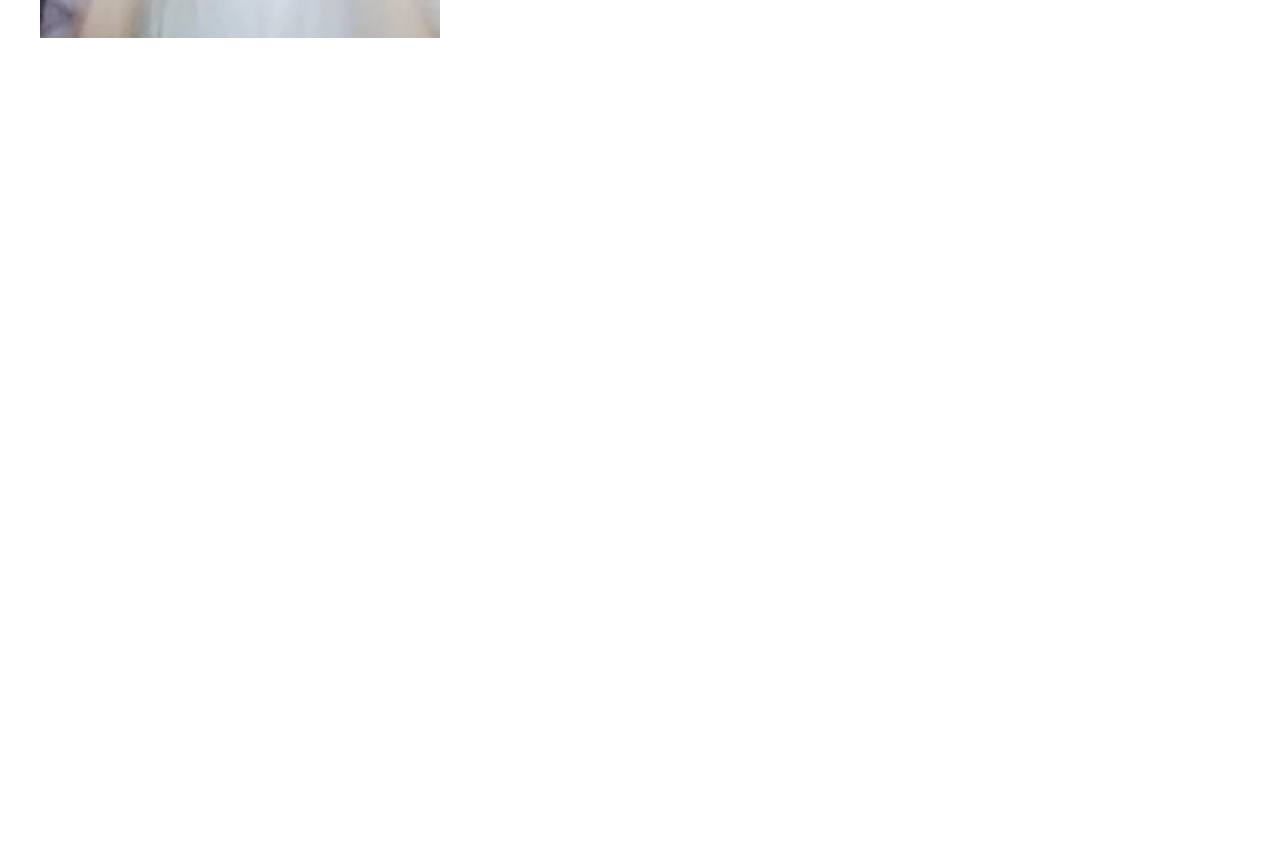
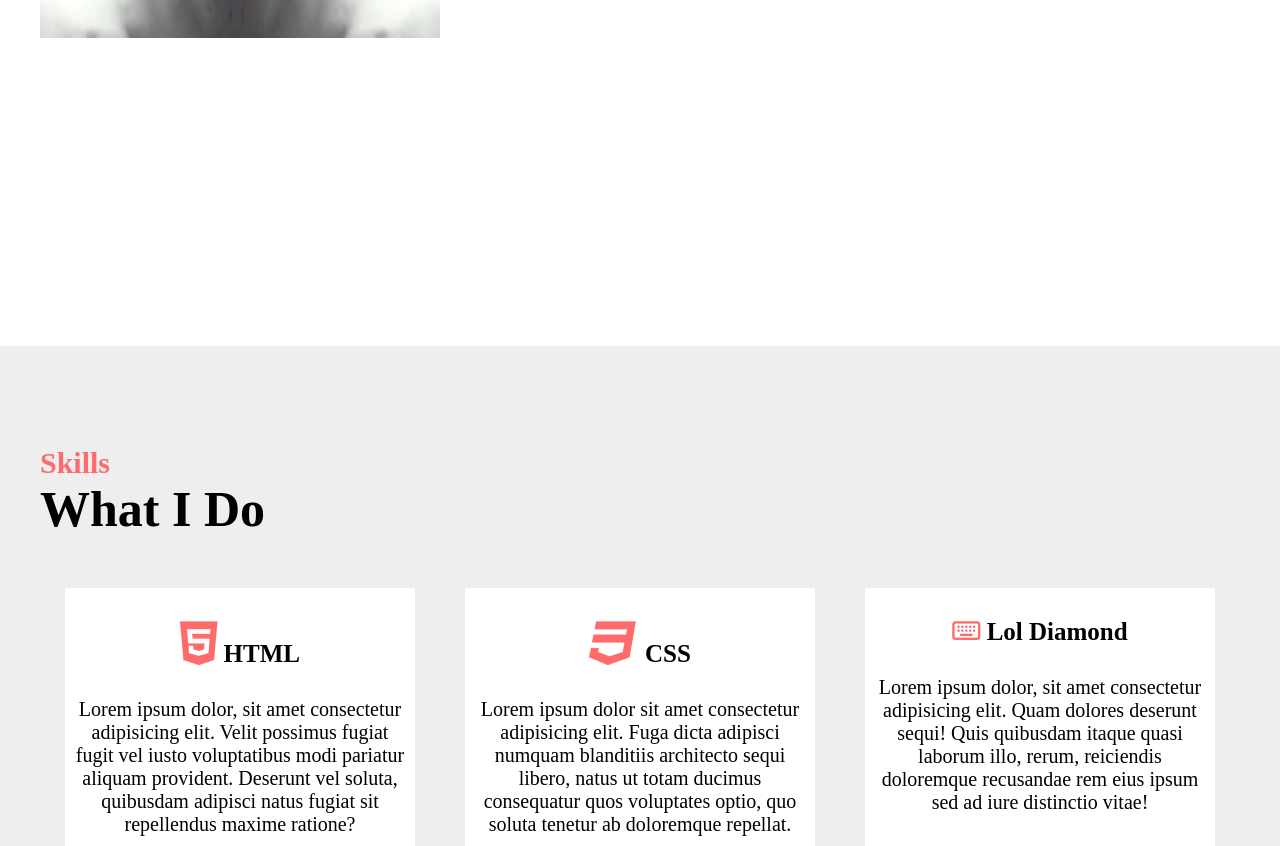
Before and after one commit to Kiwisae0/swjb, a plain HTML site: page index.html in a window 1280 px wide. Shown: the part 1954-2800 px from the top of the page. Before the commit the page ends 2200 px from the top, so only its background shows below. Drawn offline with Linux system fonts and the light colour scheme.

Commit message:
Add files via upload

```diff
--- a/index.html
+++ b/index.html
@@ -6,7 +6,9 @@
     <meta name="viewport" content="width=device-width, initial-scale=1.0">
     <title>Document</title>
 
-    <link rel="stylesheet" href="https://cdnjs.cloudflare.com/ajax/libs/font-awesome/6.6.0/css/all.min.css" integrity="sha512-Kc323vGBEqzTmouAECnVceyQqyqdsSiqLQISBL29aUW4U/M7pSPA/gEUZQqv1cwx4OnYxTxve5UMg5GT6L4JJg==" crossorigin="anonymous" referrerpolicy="no-referrer" />
+    <link rel="stylesheet" href="https://cdnjs.cloudflare.com/ajax/libs/font-awesome/6.6.0/css/all.min.css"
+        integrity="sha512-Kc323vGBEqzTmouAECnVceyQqyqdsSiqLQISBL29aUW4U/M7pSPA/gEUZQqv1cwx4OnYxTxve5UMg5GT6L4JJg=="
+        crossorigin="anonymous" referrerpolicy="no-referrer" />
     <link rel="stylesheet" href="style.css">
 </head>
 
@@ -20,10 +22,10 @@
             </div>
 
             <ul class="menu">
-                <li><a href="">About</a></li>
-                <li><a href="">Skills</a></li>
-                <li><a href="">Projects</a></li>
-                <li><a href="">Contact</a></li>
+                <li><a href="#about">About</a></li>
+                <li><a href="#skills">Skills</a></li>
+                <li><a href="#projects">Projects</a></li>
+                <li><a href="#contact">Contact</a></li>
             </ul>
 
         </div>
@@ -40,29 +42,73 @@
     </div>
 
 
-    <div class="about">
+    <div class="about" id="about">
         <h2>Who Am I</h2>
         <h1>About Me</h1>
 
         <div class="contents">
             <div class="left">
-                <img src="v.jpg" alt="">
+                <img src="e.jpg" alt="">
 
             </div>
             <div class="right">
                 <h3>Hello, I'm KHG</h3>
                 <ul>
                     <li>I'm Web publisher and Web Front-End Developer</li>
-                    <li>Lorem ipsum dolor sit amet consectetur adipisicing elit. Ullam quisquam dolorum rem eius libero? Voluptate voluptatum amet iste cum ipsam nihil vitae enim alias, tempora aspernatur magni maiores delectus neque?</li>
-                    <li>Lorem ipsum, dolor sit amet consectetur adipisicing elit. Sint quaerat voluptate repellendus vel nam similique nostrum, reprehenderit quisquam error hic corporis laborum eum, modi nulla nesciunt ipsam voluptates odit temporibus!</li>
-                    <li>Lorem ipsum dolor sit amet consectetur adipisicing elit. Qui fugiat sint adipisci culpa, iusto tenetur laudantium consectetur ut quis. Pariatur cum reprehenderit, natus optio adipisci laboriosam incidunt corrupti possimus obcaecati.</li>
-                    <li><i class="fa-brands fa-youtube"></i><i class="fa-brands fa-github"></i><i class="fa-brands fa-facebook"></i></li>
+                    <li>Lorem ipsum dolor sit amet consectetur adipisicing elit. Ullam quisquam dolorum rem eius libero?
+                        Voluptate voluptatum amet iste cum ipsam nihil vitae enim alias, tempora aspernatur magni
+                        maiores delectus neque?</li>
+                    <li>Lorem ipsum, dolor sit amet consectetur adipisicing elit. Sint quaerat voluptate repellendus vel
+                        nam similique nostrum, reprehenderit quisquam error hic corporis laborum eum, modi nulla
+                        nesciunt ipsam voluptates odit temporibus!</li>
+                    <li>Lorem ipsum dolor sit amet consectetur adipisicing elit. Qui fugiat sint adipisci culpa, iusto
+                        tenetur laudantium consectetur ut quis. Pariatur cum reprehenderit, natus optio adipisci
+                        laboriosam incidunt corrupti possimus obcaecati.</li>
+                    <li><i class="fa-brands fa-youtube"></i><i class="fa-brands fa-github"></i><i
+                            class="fa-brands fa-facebook"></i></li>
                 </ul>
 
             </div>
         </div>
     </div>
 
+    <div class="skills" id="skills">
+        <div class="skills-inner">
+            <h2>Skills</h2>
+            <h1>What I Do</h1>
+            <ul class="contents">
+                <li>
+                    <h3><i class="fa-brands fa-html5"></i>HTML</h3>
+                    <p>Lorem ipsum dolor, sit amet consectetur adipisicing elit. Velit possimus fugiat fugit vel iusto voluptatibus modi pariatur aliquam provident. Deserunt vel soluta, quibusdam adipisci natus fugiat sit repellendus maxime ratione?</p>
+                </li>
+                <li>
+                    <h3><i class="fa-brands fa-css3"></i>CSS</h3>
+                    <p>Lorem ipsum dolor sit amet consectetur adipisicing elit. Fuga dicta adipisci numquam blanditiis architecto sequi libero, natus ut totam ducimus consequatur quos voluptates optio, quo soluta tenetur ab doloremque repellat.</p>
+                </li>
+                <li>
+                    <h3><i class="fa-regular fa-keyboard"></i> Lol Diamond</h3>
+                    <p>Lorem ipsum dolor, sit amet consectetur adipisicing elit. Quam dolores deserunt sequi! Quis quibusdam itaque quasi laborum illo, rerum, reiciendis doloremque recusandae rem eius ipsum sed ad iure distinctio vitae!</p>
+                </li>
+            </ul>
+
+        </div>
+    </div>
+
+
+    <div class="bg">
+
+
+    </div>
+
+    <br><br><br><br><br><br><br><br>
+    <br><br><br><br><br><br><br><br>
+    <br><br><br><br><br><br><br><br>
+    <br><br><br><br><br><br><br><br>
+    <br><br><br><br><br><br><br><br>
+    <br><br><br><br><br><br><br><br>
+    <br><br><br><br><br><br><br><br>
+
+
 </body>
 
 </html>
--- a/style.css
+++ b/style.css
@@ -3,7 +3,10 @@
     padding: 0; /*안쪽 여백 : 0*/
     box-sizing: border-box; /*테두리두께 무시*/
 
+}
 
+html{
+    scroll-behavior: smooth;
 }
 a{
     text-decoration: none; /*밑줄 제거*/
@@ -18,7 +21,7 @@ li{
     width: 100%;
     height: 1200px;
 
-    background: linear-gradient(  rgba(0, 0 ,0, 0.8)  ,  rgba(0, 0, 0, 0.8)  ) , url(e.jpg) no-repeat;
+    background: linear-gradient(  rgba(0, 0 ,0, 0.8)  ,  rgba(0, 0, 0, 0.8)  ) , url(v.jpg) no-repeat;
     background-size: cover;
 
     color: white;
@@ -154,3 +157,73 @@ transition: 0.3s;
 .fa-facebook{
     color: #3b5998;
 }
+
+
+
+.skills{
+    width: 100%;
+    height: 700px;
+    background-color: #eee;
+}
+.skills-inner{
+    width: 1200px;
+    height: 500px;
+    margin: 0 auto;
+    margin-top: 100px;
+    padding-top: 100px;
+}
+.skills h2{
+    font-size: 30px;
+    color: #ff6a6a;
+}
+.skills h1{
+    font-size: 50px;
+}
+.skills .contents{
+    width: 100%;
+    height: 300px;
+    margin-top: 50px;
+
+    display: flex;
+    justify-content: space-around;
+}
+.skills .contents li{
+    width: 350px;
+    height: 350px;
+    background-color: white;
+
+    padding: 10px;
+
+    transition: 0.3s;
+}
+.skills h3{
+    margin-top: 20px;
+    text-align: center;
+    font-size: 25px;
+}
+.skills p{
+    margin-top: 30px;
+    text-align: center;
+    font-size: 20px;
+}
+.skills i{
+    color: #ff6a6a;
+}
+.fa-keybord{
+    font-size: 50px;
+}
+.skills .contents li:hover{
+    background-color: #ff6a6a;
+    color: white;
+    transform: scale(1.1);
+}
+.skills .contents li:hover i{
+    color: white;
+}
+.bg{
+    width: 100%;
+    height: 800px;
+    background: url(bg.png) no-repeat;
+    background-size: cover;
+    background-attachment: fixed;
+}
```
Also changed, not shown: bg.png (added).
